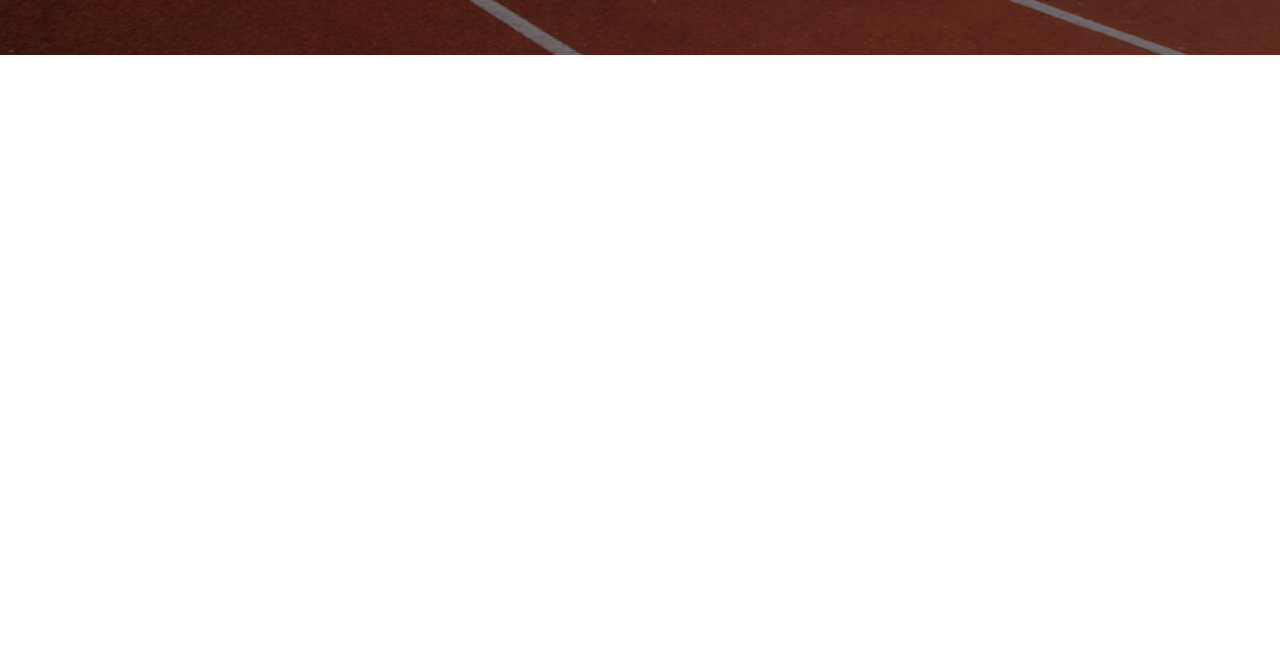
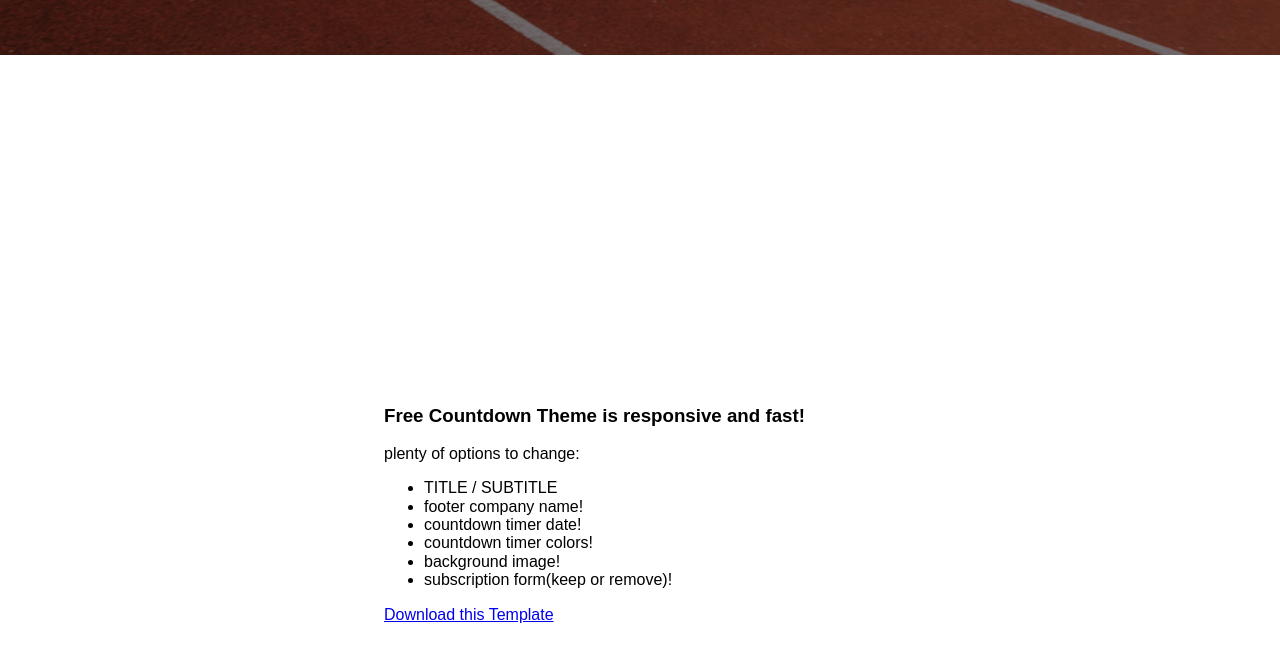
Before and after one commit to blairanderson/countdown-tachyons-jekyll, a Jekyll site: the page built from index.html, in a window 1280 px wide and 900 px high, scrolled down 845 px. Shown: the top 662 px of the window. Built offline with Jekyll 4.4.1, drawn with Linux system fonts in a browser that asks for light colours; before the commit the page ends 900 px from its top, so only the background shows below that.

Commit message:
add instructions

```diff
--- a/_includes/social.html
+++ b/_includes/social.html
@@ -1,9 +1,9 @@
+<a class="white db tc" href="https://www.blairanderson.co/sharingbuttons/"><small>SharingButtons</small></a>
 {% include socialstyle.html %}
 <!-- these are from https://www.blairanderson.co/sharingbuttons/ -->
 <!-- you need to update the url, pick your social button and copy/paste the code below -->
-
-<a class="white db tc" href="https://www.blairanderson.co/sharingbuttons/"><small>SharingButtons</small></a>
-<a class="resp-sharing-button__link" href="https://facebook.com/sharer/sharer.php?u=https%3A%2F%2Fwww.tachyonstemplates.com%2F" target="_blank" rel="noopener" aria-label="">
+<!-- Sharingbutton Facebook -->
+<a class="resp-sharing-button__link" href="https://facebook.com/sharer/sharer.php?u=https%3A%2F%2Fwww.blairanderson.co%2Fcountdown-tachyons-jekyll%2F" target="_blank" rel="noopener" aria-label="">
   <div class="resp-sharing-button resp-sharing-button--facebook resp-sharing-button--small"><div aria-hidden="true" class="resp-sharing-button__icon resp-sharing-button__icon--solidcircle">
     <svg xmlns="http://www.w3.org/2000/svg" viewBox="0 0 24 24"><path d="M12 0C5.38 0 0 5.38 0 12s5.38 12 12 12 12-5.38 12-12S18.62 0 12 0zm3.6 11.5h-2.1v7h-3v-7h-2v-2h2V8.34c0-1.1.35-2.82 2.65-2.82h2.35v2.3h-1.4c-.25 0-.6.13-.6.66V9.5h2.34l-.24 2z"/></svg>
     </div>
@@ -11,7 +11,7 @@
 </a>
 
 <!-- Sharingbutton Twitter -->
-<a class="resp-sharing-button__link" href="https://twitter.com/intent/tweet/?text=Super%20fast%20and%20easy%20Social%20Media%20Sharing%20Buttons.%20No%20JavaScript.%20No%20tracking.&amp;url=https%3A%2F%2Fwww.tachyonstemplates.com%2F" target="_blank" rel="noopener" aria-label="">
+<a class="resp-sharing-button__link" href="https://twitter.com/intent/tweet/?text=Checkout%20this%20Awesome%20Countdown%20Template!&amp;url=https%3A%2F%2Fwww.blairanderson.co%2Fcountdown-tachyons-jekyll%2F" target="_blank" rel="noopener" aria-label="">
   <div class="resp-sharing-button resp-sharing-button--twitter resp-sharing-button--small"><div aria-hidden="true" class="resp-sharing-button__icon resp-sharing-button__icon--solidcircle">
     <svg xmlns="http://www.w3.org/2000/svg" viewBox="0 0 24 24"><path d="M12 0C5.38 0 0 5.38 0 12s5.38 12 12 12 12-5.38 12-12S18.62 0 12 0zm5.26 9.38v.34c0 3.48-2.64 7.5-7.48 7.5-1.48 0-2.87-.44-4.03-1.2 1.37.17 2.77-.2 3.9-1.08-1.16-.02-2.13-.78-2.46-1.83.38.1.8.07 1.17-.03-1.2-.24-2.1-1.3-2.1-2.58v-.05c.35.2.75.32 1.18.33-.7-.47-1.17-1.28-1.17-2.2 0-.47.13-.92.36-1.3C7.94 8.85 9.88 9.9 12.06 10c-.04-.2-.06-.4-.06-.6 0-1.46 1.18-2.63 2.63-2.63.76 0 1.44.3 1.92.82.6-.12 1.95-.27 1.95-.27-.35.53-.72 1.66-1.24 2.04z"/></svg>
     </div>
@@ -19,7 +19,7 @@
 </a>
 
 <!-- Sharingbutton Google+ -->
-<a class="resp-sharing-button__link" href="https://plus.google.com/share?url=https%3A%2F%2Fwww.tachyonstemplates.com%2F" target="_blank" rel="noopener" aria-label="">
+<a class="resp-sharing-button__link" href="https://plus.google.com/share?url=https%3A%2F%2Fwww.blairanderson.co%2Fcountdown-tachyons-jekyll%2F" target="_blank" rel="noopener" aria-label="">
   <div class="resp-sharing-button resp-sharing-button--google resp-sharing-button--small"><div aria-hidden="true" class="resp-sharing-button__icon resp-sharing-button__icon--solidcircle">
     <svg xmlns="http://www.w3.org/2000/svg" viewBox="0 0 24 24"><path d="M12.65 8.6c-.02-.66-.3-1.3-.8-1.8S10.67 6 9.98 6c-.63 0-1.2.25-1.64.68-.45.44-.68 1.05-.66 1.7.02.68.3 1.32.8 1.8.96.97 2.6 1.04 3.5.14.45-.45.7-1.05.67-1.7zm-2.5 5.63c-2.14 0-3.96.95-3.96 2.1 0 1.12 1.8 2.08 3.94 2.08s3.98-.93 3.98-2.06c0-1.14-1.82-2.1-3.98-2.1z"/><path d="M12 0C5.38 0 0 5.38 0 12s5.38 12 12 12 12-5.38 12-12S18.62 0 12 0zm-1.84 19.4c-2.8 0-4.97-1.35-4.97-3.08s2.15-3.1 4.94-3.1c.84 0 1.6.14 2.28.36-.57-.4-1.25-.86-1.3-1.7-.26.06-.52.1-.8.1-.95 0-1.87-.38-2.57-1.08-.67-.68-1.06-1.55-1.1-2.48-.02-.94.32-1.8.96-2.45.65-.63 1.5-.93 2.4-.92V5h3.95v1h-1.53l.12.1c.67.67 1.06 1.55 1.1 2.48.02.93-.32 1.8-.97 2.45-.16.15-.33.3-.5.4-.2.6.05.8.83 1.33.9.6 2.1 1.42 2.1 3.56 0 1.73-2.17 3.1-4.96 3.1zM20 10h-2v2h-1v-2h-2V9h2V7h1v2h2v1z"/></svg>
     </div>
@@ -27,7 +27,7 @@
 </a>
 
 <!-- Sharingbutton E-Mail -->
-<a class="resp-sharing-button__link" href="mailto:?subject=Super%20fast%20and%20easy%20Social%20Media%20Sharing%20Buttons.%20No%20JavaScript.%20No%20tracking.&amp;body=https%3A%2F%2Fwww.tachyonstemplates.com%2F" target="_self" rel="noopener" aria-label="">
+<a class="resp-sharing-button__link" href="mailto:?subject=Checkout%20this%20Awesome%20Countdown%20Template!&amp;body=https%3A%2F%2Fwww.blairanderson.co%2Fcountdown-tachyons-jekyll%2F" target="_self" rel="noopener" aria-label="">
   <div class="resp-sharing-button resp-sharing-button--email resp-sharing-button--small"><div aria-hidden="true" class="resp-sharing-button__icon resp-sharing-button__icon--solidcircle">
     <svg xmlns="http://www.w3.org/2000/svg" viewBox="0 0 24 24"><path d="M12 0C5.38 0 0 5.38 0 12s5.38 12 12 12 12-5.38 12-12S18.62 0 12 0zm8 16c0 1.1-.9 2-2 2H6c-1.1 0-2-.9-2-2V8c0-1.1.9-2 2-2h12c1.1 0 2 .9 2 2v8z"/><path d="M17.9 8.18c-.2-.2-.5-.24-.72-.07L12 12.38 6.82 8.1c-.22-.16-.53-.13-.7.08s-.15.53.06.7l3.62 2.97-3.57 2.23c-.23.14-.3.45-.15.7.1.14.25.22.42.22.1 0 .18-.02.27-.08l3.85-2.4 1.06.87c.1.04.2.1.32.1s.23-.06.32-.1l1.06-.9 3.86 2.4c.08.06.17.1.26.1.17 0 .33-.1.42-.25.15-.24.08-.55-.15-.7l-3.57-2.22 3.62-2.96c.2-.2.24-.5.07-.72z"/></svg>
     </div>
--- a/index.html
+++ b/index.html
@@ -10,13 +10,9 @@ meta-description: Free open-source Countdown template built responsive and fast
   }
 </style>
 
-<div class="sans-serif">
-  <div class="cover bg-center w-100 vh-100 dt" style="background: linear-gradient(rgba(0, 0, 0, 0.5), rgba(0, 0, 0, 0.5)), url({{site.url}}/img/bg.jpg);">
+<div class="sans-serif cover bg-white w-100 vh-100 dt" style="background: linear-gradient(rgba(0, 0, 0, 0.5), rgba(0, 0, 0, 0.5)), url({{site.url}}/img/bg.jpg);">
   <div class="dtc v-mid">
-      <div class="tc">
-        {% include social.html %}
-
-      </div>
+    <div class="tc">{% include social.html %}</div>
     <div class="tc ph3">
       <div class="title f2 f-subheadline-l fw6 near-white mh0 mv4 lh-title">{{site.headline}}</div>
       <h1 class="title f3 f2-l fw2 near-white mh0 mv4 ">{{site.subheadline}}</h1>
@@ -26,4 +22,22 @@ meta-description: Free open-source Countdown template built responsive and fast
     <div>{% include footer.html %}</div>
   </div>
 </div>
+
+<!-- TODO: delete this section when you launch this website! -->
+<div class="w-100 vh-100 dt">
+  <div class="dtc v-mid">
+    <div class="ph3 measure-wide center">
+      <h3>Free Countdown Theme is responsive and fast!</h3>
+      <p>plenty of options to change:</p>
+      <ul>
+        <li>TITLE / SUBTITLE</li>
+        <li>footer company name!</li>
+        <li>countdown timer date!</li>
+        <li>countdown timer colors!</li>
+        <li>background image!</li>
+        <li>subscription form(keep or remove)!</li>
+      </ul>
+      <a href="https://github.com/blairanderson/countdown-tachyons-jekyll">Download this Template</a>
     </div>
+  </div>
+</div>
```
Lines whose indentation alone changed are shown as unchanged.
